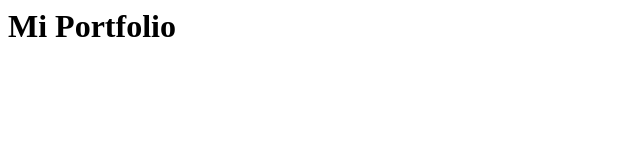
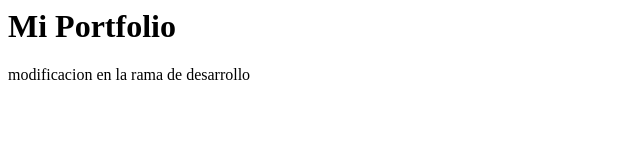
Before and after one commit to MiliSchoo/PortfolioFrontEnd-prueba-, a plain HTML site: page index.html in a window 1280 px wide. Shown: the whole page, without its empty margins (0-640 px from the left). Drawn offline with Linux system fonts and the light colour scheme.

Commit message:
Update index.html

```diff
--- a/index.html
+++ b/index.html
@@ -1 +1,2 @@
 <h1>Mi Portfolio</h1>
+<p> modificacion en la rama de desarrollo</p>
```
